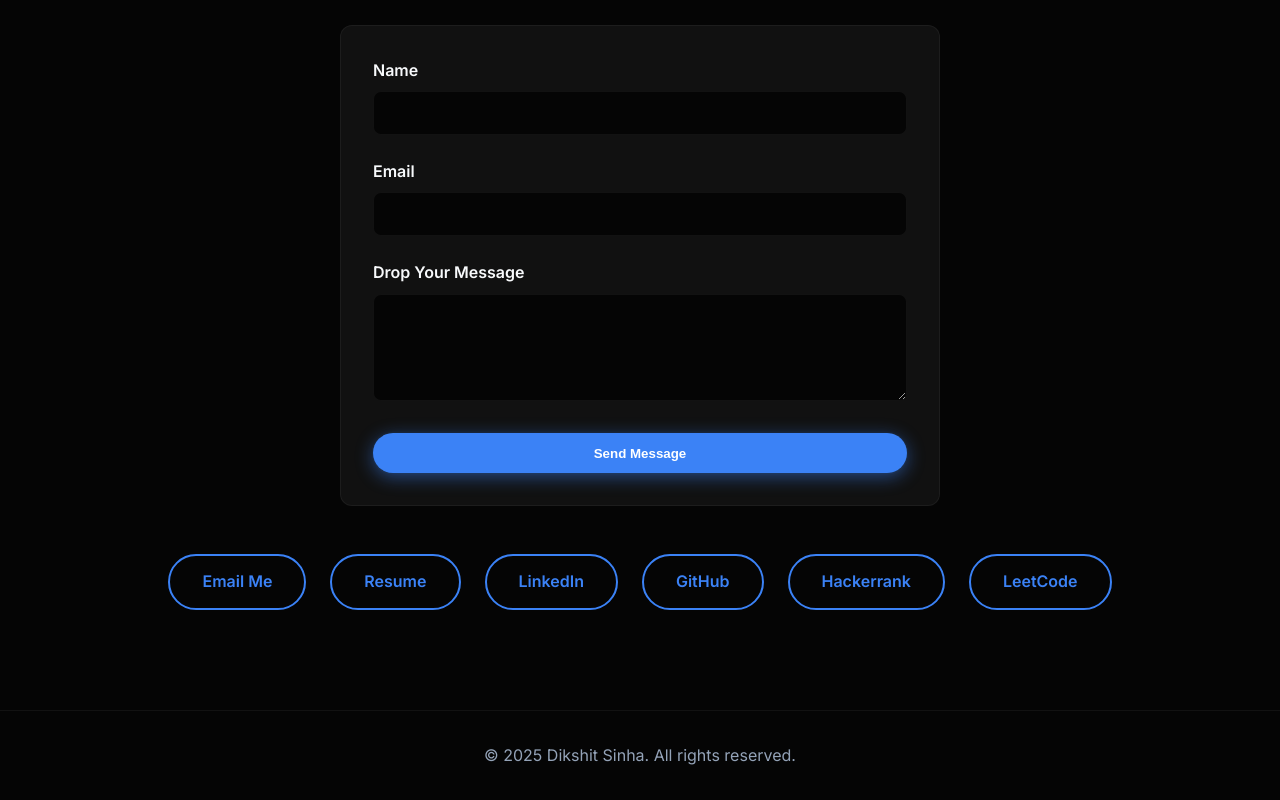
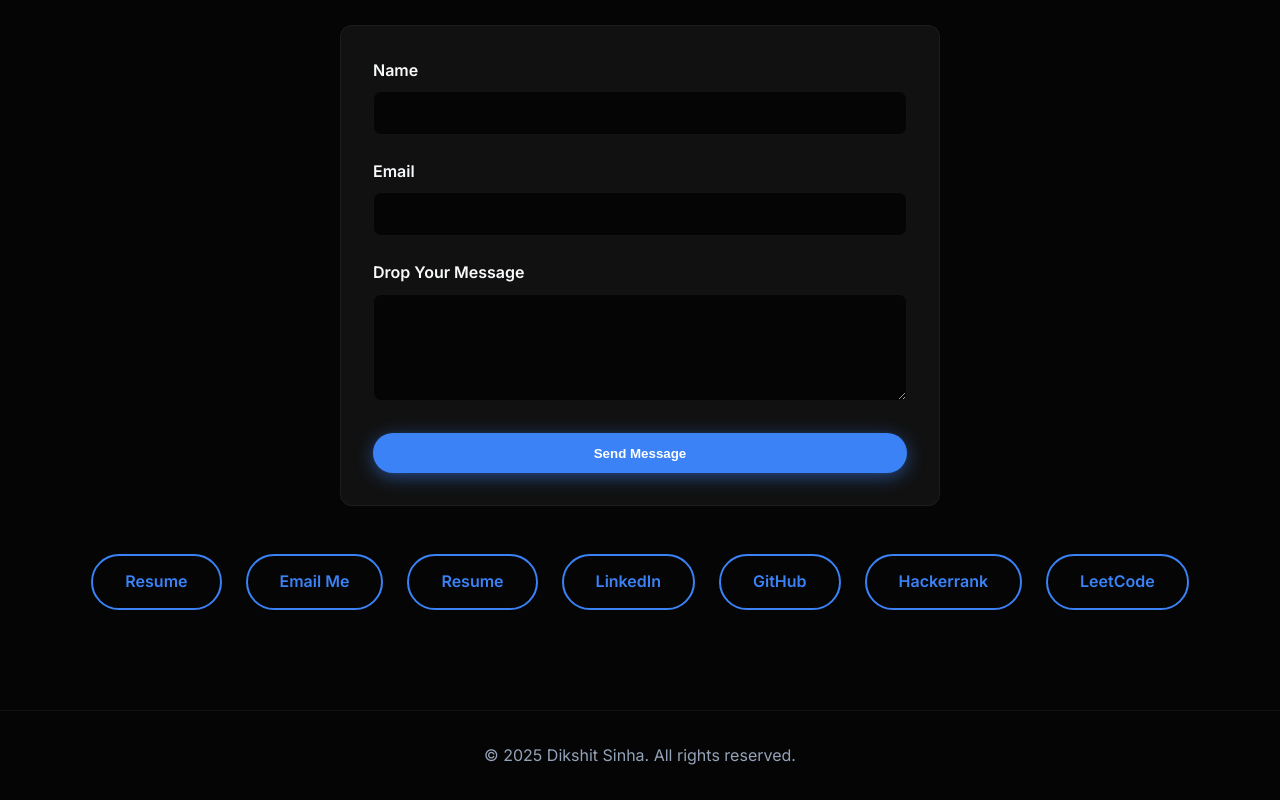
Before and after one commit to dikshitsinhaofficial/portfolio, a website: page index.html in a window 1280 px wide. Shown: the part 5957-6757 px from the top of the page. Drawn offline with nearby package versions, Linux system fonts and the light colour scheme.

Commit message:
updated portfolio

```diff
--- a/index.html
+++ b/index.html
@@ -315,6 +315,7 @@
             </div>
 
             <div style="margin-top: 3rem; display: flex; justify-content: center; gap: 1.5rem; flex-wrap: wrap;">
+                 <a href="https://drive.google.com/file/d/1_kwEYU5zNLuC-jYjdNTxUdXOTxPET1Q1/view?usp=sharing" target="_blank" class="btn btn-secondary">Resume</a>
                 <a href="mailto:dikshitsinha186@gmail.com" class="btn btn-secondary">Email Me</a>
                  <a href="https://drive.google.com/file/d/1_kwEYU5zNLuC-jYjdNTxUdXOTxPET1Q1/view?usp=sharing" target="_blank" class="btn btn-secondary">Resume</a>
                 <a href="https://www.linkedin.com/in/dikshitsinha321?utm_source=share_via&utm_content=profile&utm_medium=member_android" target="_blank" class="btn btn-secondary">LinkedIn</a>
```
